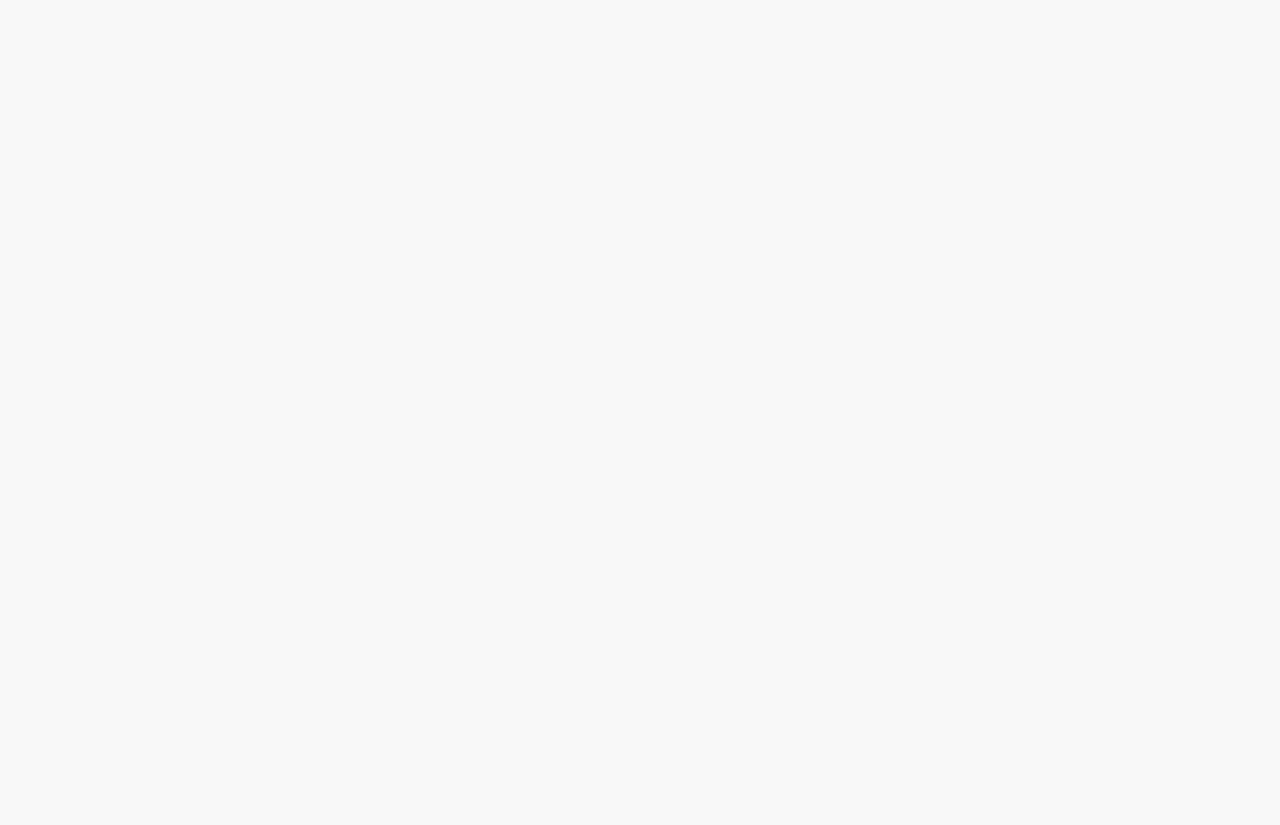
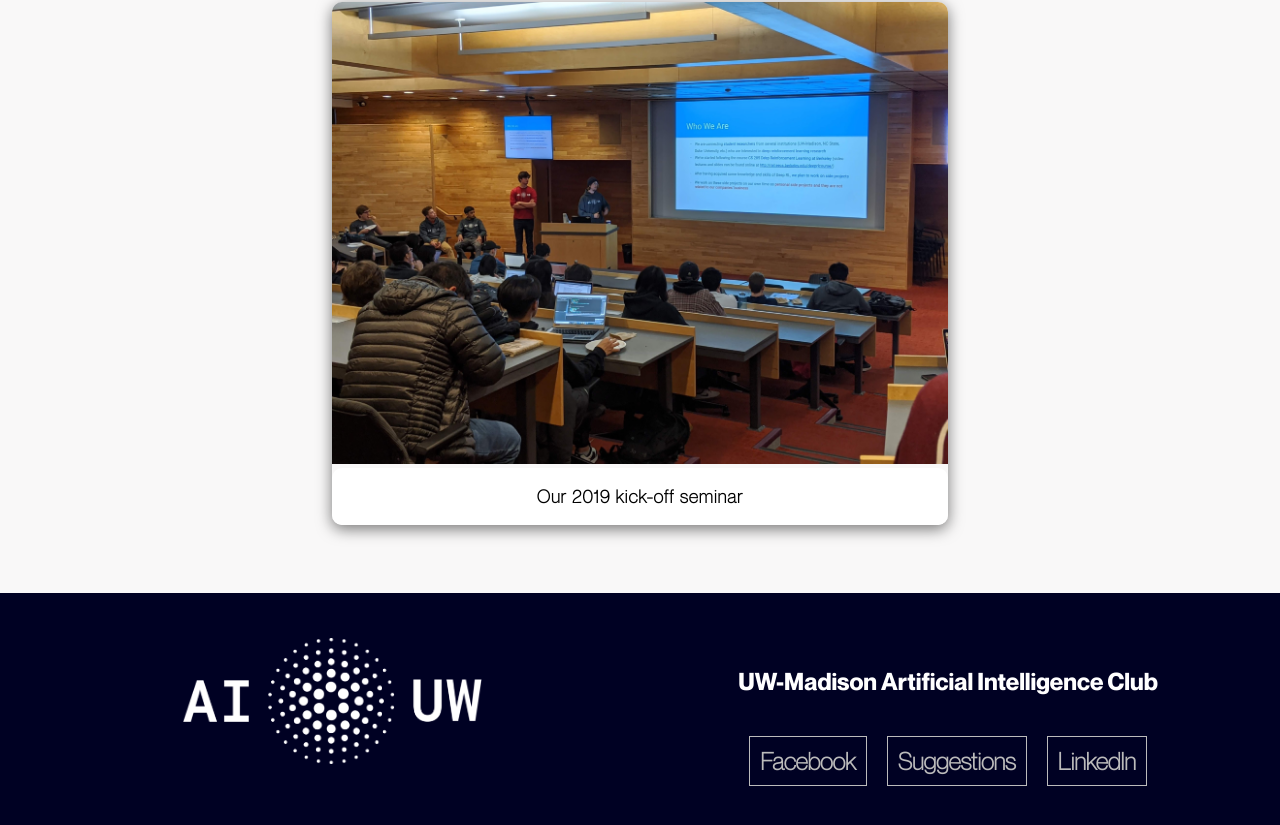
Before and after one commit to aiclubuwmadison/aiclubuwmadison.github.io, a React (Create React App) app: page /#/about in a window 1280 px wide. Shown: the part 963-1788 px from the top of the page. Before the commit the page ends 800 px from the top, so only its background shows below. Built offline with nearby package versions, Linux system fonts and the light colour scheme.

Commit message:
Mobile nav fix + footer update

```diff
--- a/src/App.js
+++ b/src/App.js
@@ -1,8 +1,8 @@
 import React from 'react';
 import {
-  BrowserRouter as Router,
   Route,
-  Switch
+  Switch,
+  HashRouter as Router
 } from 'react-router-dom';
 import './App.css';
 import Nav from './components/Nav'
--- a/src/components/Footer.js
+++ b/src/components/Footer.js
@@ -1,23 +1,27 @@
 import React from 'react';
 import { Grid, Container } from '@material-ui/core';
+import Subheader from './typographic/Subheader';
 
 const Footer = () => {
 
     return (
         <footer className="site-footer">
-          <nav>
             <Container>
-              <img
-                src={`${process.env.PUBLIC_URL}/images/logo_full.png`}
-                width={192}
-              />
-              <div style={{float: "right"}}>
-                <div class="social"><a style={{textDecoration: "none", color: "#bbb"}} href="https://www.facebook.com/AIatUW/" target="_blank">&#62232;</a></div>
-                <div class="social"><a title="Suggestions Box" style={{textDecoration: "none", color: "#bbb"}} href="https://forms.gle/cKfuybyBQzv9vc8d8" target="_blank">&#x260E;</a></div>
-                <div class="social"><a style={{textDecoration: "none", color: "#bbb"}} href="https://www.linkedin.com/company/ai-at-uw/" target="_blank">&#62220;</a></div>
-              </div>
+              <Grid container>
+                <Grid item xs>
+                  <img
+                    width={300}
+                    src={`${process.env.PUBLIC_URL}/images/logo_full.png`}
+                  />
+                </Grid>
+                <Grid item xs>
+                  <Subheader variant="subheader-footer"> UW-Madison Artificial Intelligence Club </Subheader>
+                  <div class="social"><a style={{textDecoration: "none", color: "#bbb"}} href="https://www.facebook.com/AIatUW/" target="_blank">Facebook</a></div>
+                  <div class="social"><a title="Suggestions Box" style={{textDecoration: "none", color: "#bbb"}} href="https://forms.gle/cKfuybyBQzv9vc8d8" target="_blank">Suggestions</a></div>
+                  <div class="social"><a style={{textDecoration: "none", color: "#bbb"}} href="https://www.linkedin.com/company/ai-at-uw/" target="_blank">LinkedIn</a></div>
+                </Grid>
+              </Grid>
             </Container>
-          </nav>
         </footer>
     );
 };
--- a/src/components/Nav.js
+++ b/src/components/Nav.js
@@ -9,7 +9,7 @@ let styles = {
         width: '18px',
         height: '18px',
         right: '30px',
-        top: '22px'
+        top: '22px',
     },
     bmBurgerBars: {
         background: '#831c09'
@@ -18,7 +18,7 @@ let styles = {
         background: '#9a0400'
     },
     bmCrossButton: {
-        position: 'fixed',
+        position: 'absolute',
         width: '18px',
         height: '18px',
         right: '30px',
@@ -34,7 +34,8 @@ let styles = {
     bmMenu: {
         background: '#9a0400',
         padding: '2.5em 1.5em 0',
-        fontSize: '1.15em'
+        fontSize: '1.15em',
+        borderLeft: '2px solid whitesmoke'
     },
     bmItemList: {
         color: 'whitesmoke',
@@ -49,10 +50,10 @@ let styles = {
 };
 
 const Nav = () => {
-    const isLargeScreen = useMediaQuery('(min-width: 800px)');
+    const isLargeScreen = useMediaQuery('(min-width: 880px)');
 
     return (
-        <nav id="navbar">
+        <nav className={isLargeScreen ? "navbar" : "navbar navbar-static"}>
             <Link id="icon-link" to="/">
                 <img
                     id="nav-image"
--- a/src/index.css
+++ b/src/index.css
@@ -39,6 +39,10 @@ code {
   border-radius: 20px;
 }
 
+.subheader-footer {
+  color: white;
+}
+
 .body-text {
   font-family: 'NeueMontreal-Light', 'Helvetica Neue', sans-serif;
   font-weight: bold;
@@ -54,7 +58,7 @@ code {
 }
 
 /* Navbar */
-#navbar {
+.navbar {
   width: 100%;
   height: 60px;
   display: flex;
@@ -65,10 +69,10 @@ code {
   -webkit-box-shadow: 0px 4px 60px -5px rgba(0,0,0,0.53);
   -moz-box-shadow: 0px 4px 60px -5px rgba(0,0,0,0.53);
   box-shadow: 0px 4px 60px -5px rgba(0,0,0,0.53);
-  z-index: 99999;
+  z-index: 9;
 }
 
-#navbar a:not(#icon-link) {
+.navbar a:not(#icon-link) {
   display: inline-block;
   line-height: 2.5;
   font-family: Verdana, sans-serif;
@@ -83,6 +87,12 @@ code {
   padding: 15px;
 }
 
+.navbar-static {
+  position: static !important;
+}
+.burger-menu {
+  z-index: 999999;
+}
 .burger-menu a {
   color: #d1d1d1 !important;
   border-left: 2px solid #9a0400;
@@ -96,7 +106,7 @@ code {
   display: none;
 }
 
-#navbar a:not(#icon-link):after {
+.navbar a:not(#icon-link):after {
 	content: "";
 	position: absolute;
 	height: 2px;
@@ -111,11 +121,11 @@ code {
   	transition: 0.5s cubic-bezier(0.68, -0.55, 0.265, 1.55) all;
 }
 
-#navbar a:not(#icon-link):hover {
+.navbar a:not(#icon-link):hover {
 	color: #31081F;
 }
 
-#navbar a:not(#icon-link):hover:after {
+.navbar a:not(#icon-link):hover:after {
 	width: 100%;
 }
 
@@ -143,30 +153,30 @@ code {
   line-height:70px;
   color:#737373;
   margin-top: 36px;
+  text-align: center;
 }
 
 .social {
   display: inline-block;
-  width: 70px;
-  height: 70px;
   margin: 0 10px;
-  line-height: 70px;
-  font-family: Entypo;
-  font-size: 35px;
+  font-size: 24px;
   text-align: center;
   color: #bbb;
-  border-radius: 50%;
-  background: #eee;
   overflow: hidden;
-  transition: color .3s;
+  transition: ease-in-out .3s;
+  font-weight: bolder;
 }
 
 .social a {
-  transition: color .3s;
+  padding: 10px;
+  transition: ease-in-out .3s;
+  border: 1px solid #bbb;
 }
 
-.social:hover, .social a:hover{
-  color: #9a0400 !important;
+.social a:hover{
+  border: 1px solid white;
+  color: black !important;
+  background-color: white;
   cursor: pointer;
 }
 /* Carousel */
@@ -183,9 +193,6 @@ code {
   text-align: center;
 }
 
-.slide-item img {
-
-}
 
 .dot {
   height: 15px;
```
